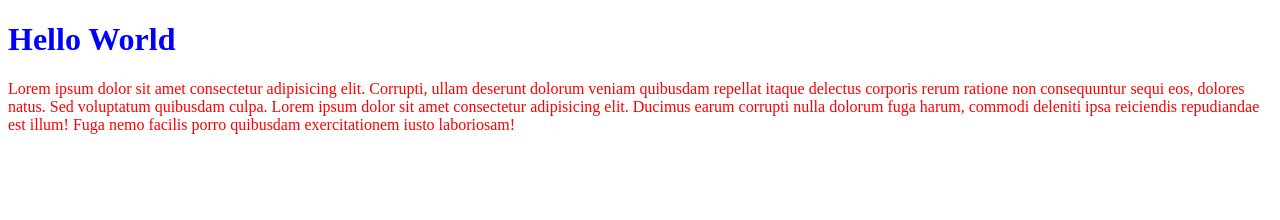
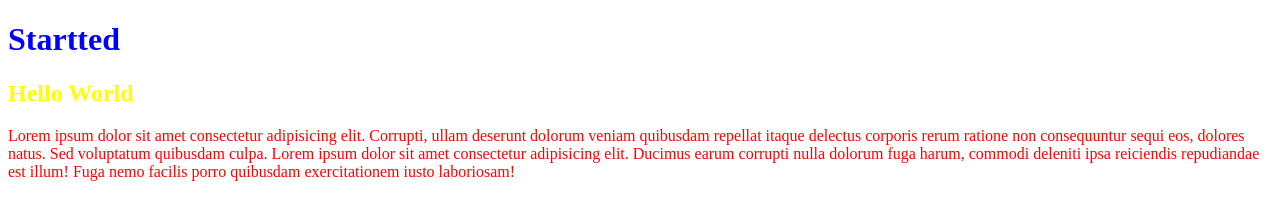
Before and after one commit to JoelYBinoy/sample1, a plain HTML site: page index.html in a window 1280 px wide. Drawn offline with Linux system fonts and the light colour scheme.

Commit message:
modified

```diff
--- a/index.html
+++ b/index.html
@@ -7,7 +7,8 @@
     <title>Sample1</title>
 </head>
 <body>
-    <h1>Hello World</h1>
+    <h1>Startted</h1>
+    <h2>Hello World</h2>
     <p>Lorem ipsum dolor sit amet consectetur adipisicing elit. Corrupti, ullam deserunt dolorum veniam quibusdam repellat itaque delectus corporis rerum ratione non consequuntur sequi eos, dolores natus. Sed voluptatum quibusdam culpa.
         Lorem ipsum dolor sit amet consectetur adipisicing elit. Ducimus earum corrupti nulla dolorum fuga harum, commodi deleniti ipsa reiciendis repudiandae est illum! Fuga nemo facilis porro quibusdam exercitationem iusto laboriosam!
 
--- a/style.css
+++ b/style.css
@@ -4,3 +4,6 @@ h1{
 p{
     color: red;
 }
+h2{
+    color: yellow;
+}
```
